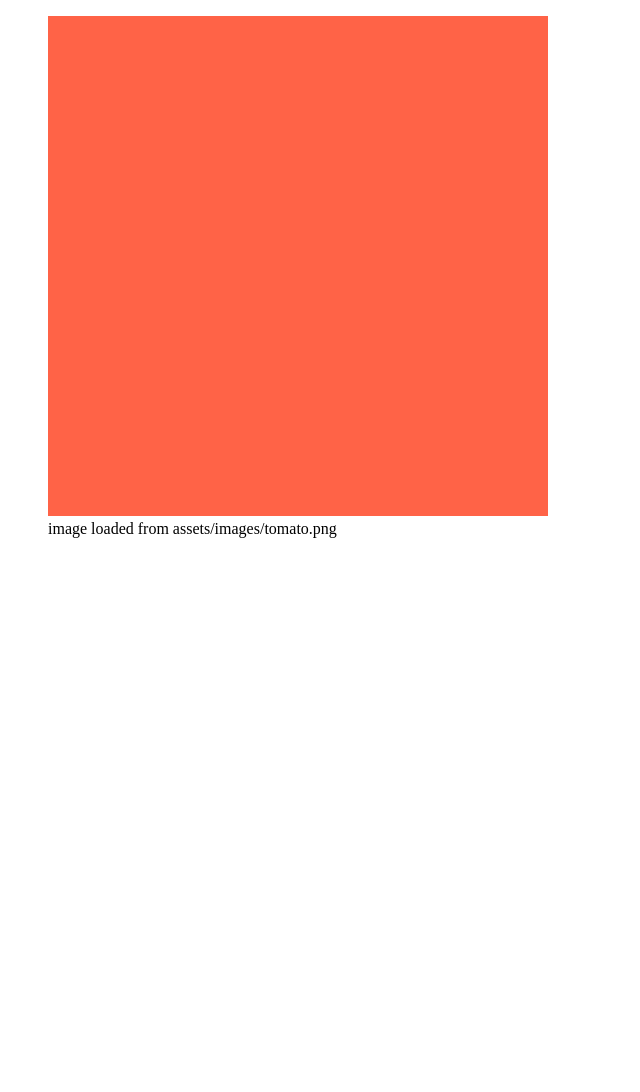
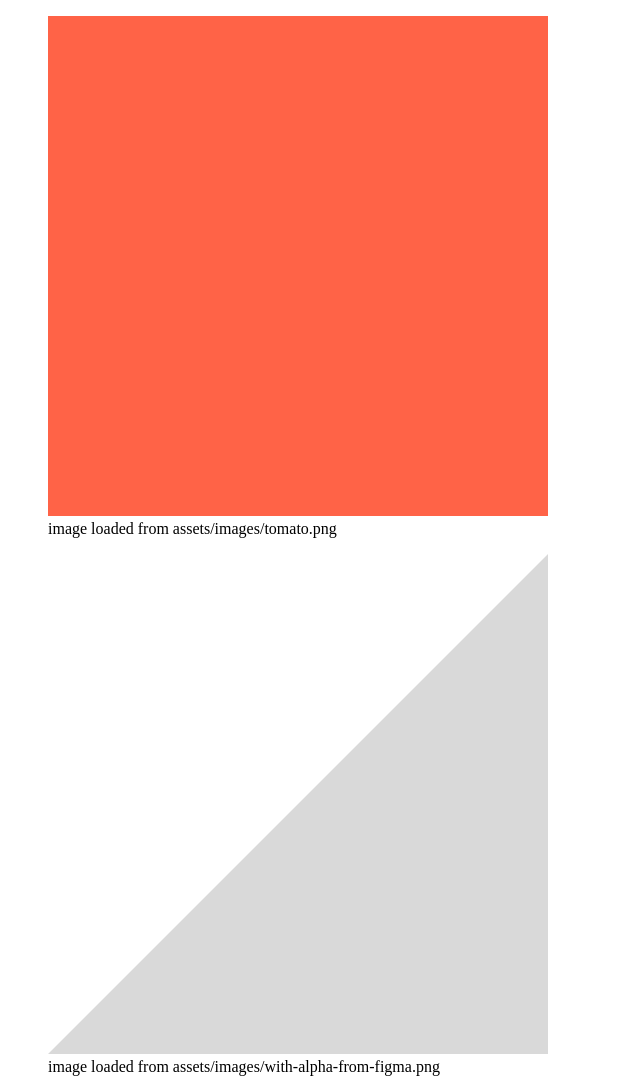
Before and after one commit to ff6347/codesandbox-repo-images-issue, a plain HTML site: page index.html in a window 1280 px wide. Shown: the whole page, without its empty margins (0-640 px from the left). Before the commit the page ends 800 px from the top, so only its background shows below. Drawn offline with Linux system fonts and the light colour scheme.

Commit message:
test: Add image with alpha from figma

```diff
--- a/index.html
+++ b/index.html
@@ -10,5 +10,11 @@
 			<img src="assets/images/tomato.png" alt="a square in the color tomato" />
 			<figcaption>image loaded from assets/images/tomato.png</figcaption>
 		</figure>
+		<figure>
+			<img src="assets/images/with-alpha-from-figma.png" alt="a triangle" />
+			<figcaption>
+				image loaded from assets/images/with-alpha-from-figma.png
+			</figcaption>
+		</figure>
 	</body>
 </html>
```
Also changed, not shown: assets/images/with-alpha-from-figma.png (added).
